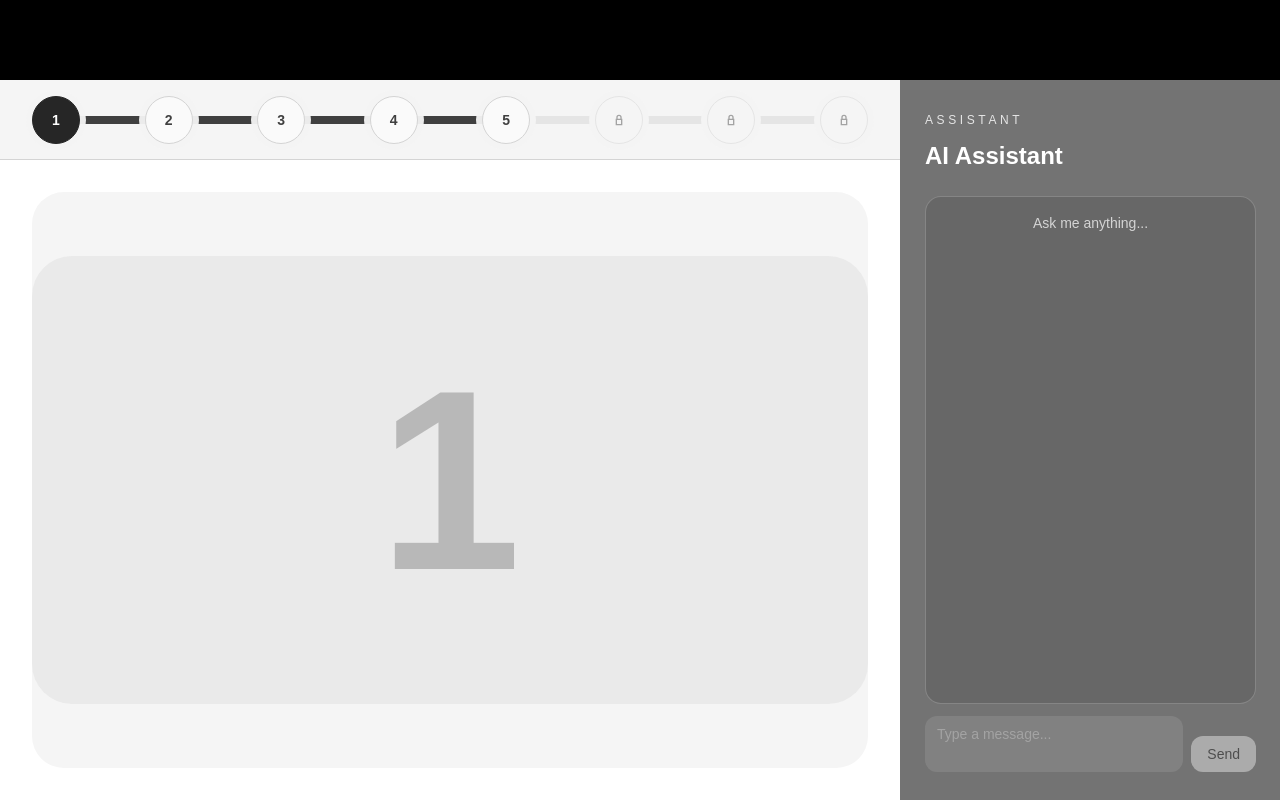
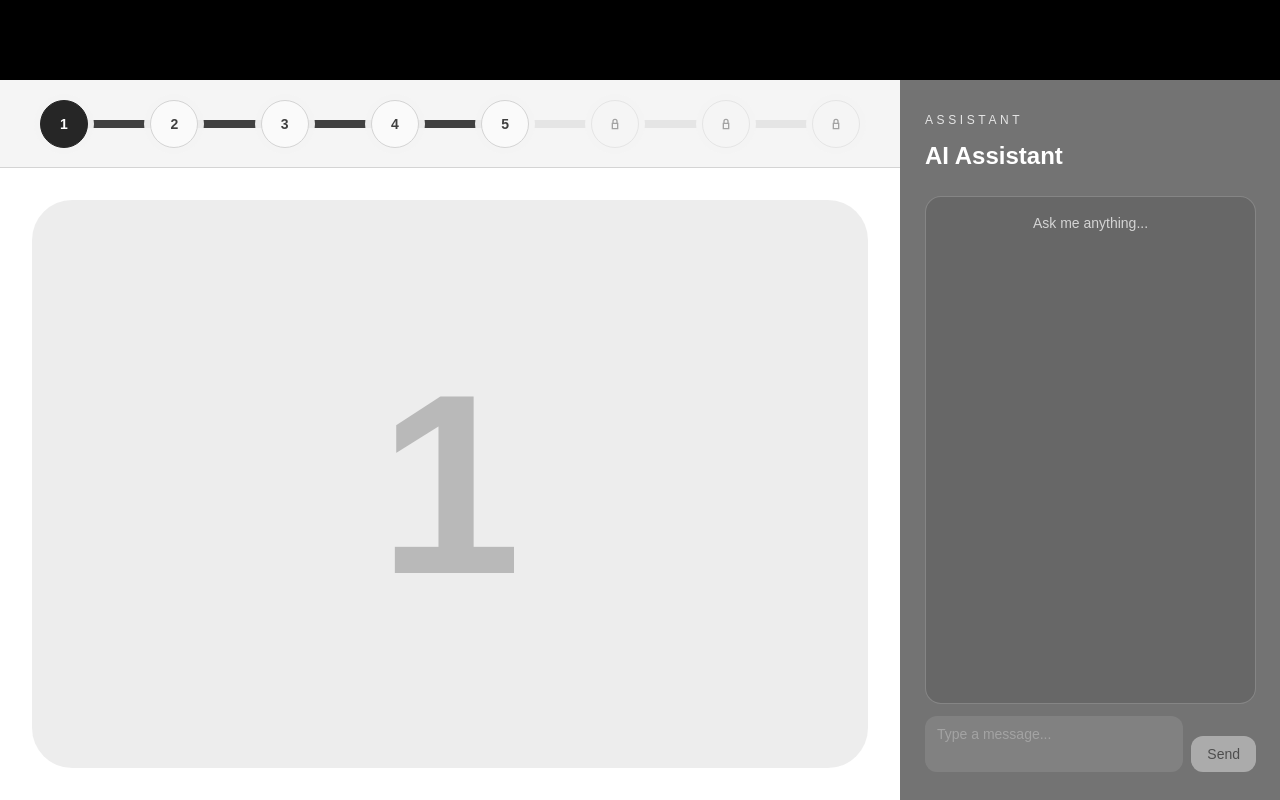
Before and after one commit to BrunoSeibert/The-better-iterators, a React (Vite) app in the folder client/: page / in a window 1280 px wide. Built offline with nearby package versions, Linux system fonts and the light colour scheme.

Commit message:
feat: refine level selector interactions

```diff
--- a/client/src/components/layout/Layout.tsx
+++ b/client/src/components/layout/Layout.tsx
@@ -1,4 +1,9 @@
-import { useState } from 'react';
+import {
+  useRef,
+  useState,
+  type PointerEvent as ReactPointerEvent,
+  type WheelEvent as ReactWheelEvent,
+} from 'react';
 import { Outlet } from 'react-router-dom';
 import AiAssistant from '../chat/AiAssistant';
 
@@ -7,6 +12,78 @@ const unlockedLevel = 5;
 
 export default function Layout() {
   const [activeLevel, setActiveLevel] = useState(1);
+  const roadmapRef = useRef<HTMLDivElement | null>(null);
+  const dragState = useRef({
+    isDragging: false,
+    startX: 0,
+    scrollLeft: 0,
+  });
+
+  const handlePointerDown = (event: ReactPointerEvent<HTMLDivElement>) => {
+    const container = roadmapRef.current;
+
+    if (!container) {
+      return;
+    }
+
+    const target = event.target as HTMLElement;
+
+    if (target.closest('button')) {
+      return;
+    }
+
+    dragState.current = {
+      isDragging: true,
+      startX: event.clientX,
+      scrollLeft: container.scrollLeft,
+    };
+
+    container.setPointerCapture(event.pointerId);
+  };
+
+  const handlePointerMove = (event: ReactPointerEvent<HTMLDivElement>) => {
+    const container = roadmapRef.current;
+
+    if (!container || !dragState.current.isDragging) {
+      return;
+    }
+
+    const deltaX = event.clientX - dragState.current.startX;
+    container.scrollLeft = dragState.current.scrollLeft - deltaX;
+  };
+
+  const handleWheel = (event: ReactWheelEvent<HTMLDivElement>) => {
+    const container = roadmapRef.current;
+
+    if (!container) {
+      return;
+    }
+
+    if (container.scrollWidth <= container.clientWidth) {
+      return;
+    }
+
+    const delta = Math.abs(event.deltaX) > Math.abs(event.deltaY)
+      ? event.deltaX
+      : event.deltaY;
+
+    if (delta === 0) {
+      return;
+    }
+
+    event.preventDefault();
+    container.scrollLeft += delta;
+  };
+
+  const handlePointerUp = (event: ReactPointerEvent<HTMLDivElement>) => {
+    const container = roadmapRef.current;
+
+    dragState.current.isDragging = false;
+
+    if (container?.hasPointerCapture(event.pointerId)) {
+      container.releasePointerCapture(event.pointerId);
+    }
+  };
 
   return (
     <div className="min-h-screen bg-neutral-300 text-neutral-950">
@@ -14,17 +91,27 @@ export default function Layout() {
 
       <main className="flex min-h-[90vh]">
         <section className="flex min-w-0 flex-1 flex-col">
-          <div className="flex h-[10vh] min-h-[72px] items-center border-b border-neutral-300 bg-neutral-100 px-8">
-            <div className="relative w-full">
-              <div className="absolute left-0 right-0 top-1/2 h-2 -translate-y-1/2 rounded-full bg-neutral-200" />
+          <div className="flex h-[10vh] min-h-[88px] items-center border-b border-neutral-300 bg-neutral-100 px-4 sm:px-6 lg:px-8">
             <div
-                className="absolute left-0 top-1/2 h-2 -translate-y-1/2 rounded-full bg-neutral-700 transition-all"
+              ref={roadmapRef}
+              className="roadmap-scroll w-full overflow-x-auto overflow-y-hidden py-3"
+              onPointerDown={handlePointerDown}
+              onPointerMove={handlePointerMove}
+              onPointerUp={handlePointerUp}
+              onPointerCancel={handlePointerUp}
+              onPointerLeave={handlePointerUp}
+              onWheel={handleWheel}
+            >
+              <div className="relative h-12 w-full min-w-[36rem] px-1 sm:min-w-[42rem]">
+                <div className="absolute left-6 right-6 top-1/2 h-2 -translate-y-1/2 rounded-full bg-neutral-200" />
+                <div
+                  className="absolute left-6 top-1/2 h-2 -translate-y-1/2 rounded-full bg-neutral-700 transition-all"
                   style={{
-                  width: `${((unlockedLevel - 1) / (levels.length - 1)) * 100}%`,
+                    width: `calc(${((unlockedLevel - 1) / (levels.length - 1)) * 100}% - 3rem)`,
                   }}
                 />
 
-              <div className="relative flex flex-wrap items-center justify-between gap-2">
+                <div className="relative flex h-12 w-full flex-nowrap items-center justify-between gap-3 px-1 sm:gap-4">
                   {levels.map((level) => {
                     const isActive = level === activeLevel;
                     const isUnlocked = level <= unlockedLevel;
@@ -35,7 +122,7 @@ export default function Layout() {
                         type="button"
                         onClick={() => isUnlocked && setActiveLevel(level)}
                         disabled={!isUnlocked}
-                    className={`relative z-10 flex h-12 w-12 items-center justify-center rounded-full border text-sm font-semibold shadow-[0_0_0_6px_rgba(245,245,245,0.95)] transition ${
+                        className={`relative z-10 flex h-12 w-12 shrink-0 items-center justify-center rounded-full border text-sm font-semibold shadow-[0_0_0_6px_rgba(245,245,245,0.95)] transition ${
                           isUnlocked
                             ? isActive
                               ? 'border-neutral-800 bg-neutral-800 text-white'
@@ -44,7 +131,9 @@ export default function Layout() {
                         }`}
                         aria-pressed={isActive}
                         aria-label={
-                      isUnlocked ? `Show level ${level}` : `Level ${level} is locked`
+                          isUnlocked
+                            ? `Show level ${level}`
+                            : `Level ${level} is locked`
                         }
                       >
                         {isUnlocked ? (
@@ -64,14 +153,13 @@ export default function Layout() {
                 </div>
               </div>
             </div>
+          </div>
 
           <div className="flex-1 bg-white px-8 py-8">
-            <div className="flex h-full min-h-[320px] items-center justify-center rounded-[2rem] bg-neutral-100">
-              <div className="flex h-[min(56vh,520px)] w-full max-w-[860px] items-center justify-center rounded-[2.5rem] bg-neutral-200/70">
+            <div className="flex h-full min-h-[320px] items-center justify-center rounded-[2.5rem] bg-neutral-200/70">
               <p className="text-[clamp(7rem,20vw,16rem)] font-bold leading-none text-neutral-400/70">
                 {activeLevel}
               </p>
-              </div>
             </div>
             <Outlet />
           </div>
--- a/client/src/index.css
+++ b/client/src/index.css
@@ -15,3 +15,16 @@
     background: #d4d4d4;
   }
 }
+
+@layer utilities {
+  .roadmap-scroll {
+    -ms-overflow-style: none;
+    scrollbar-width: none;
+    -webkit-overflow-scrolling: touch;
+    touch-action: pan-x;
+  }
+
+  .roadmap-scroll::-webkit-scrollbar {
+    display: none;
+  }
+}
```
Lines whose indentation alone changed are shown as unchanged.
